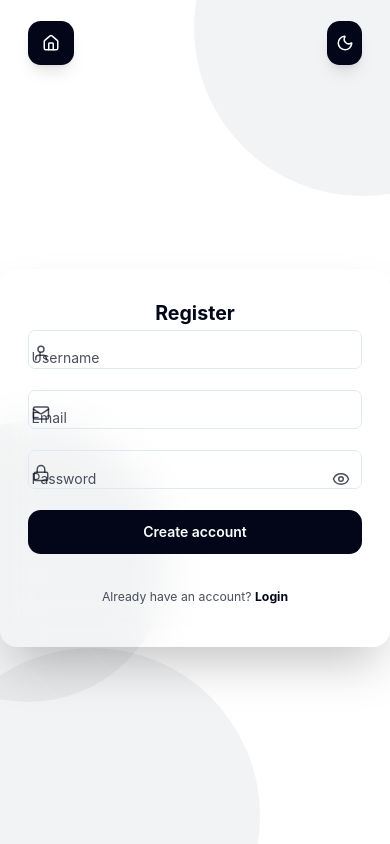
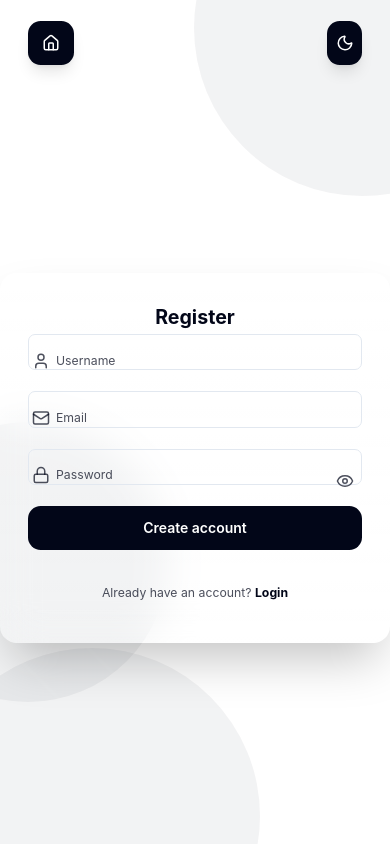
Before and after one commit to Shikhar0805/ResuMind, a React (Vite) app in the folder FRONTEND/: page /register in a window 390 px wide. Built offline with nearby package versions, Linux system fonts and the light colour scheme; no server answers.

Commit message:
Add responsive text sizing and padding to buttons and inputs

```diff
--- a/FRONTEND/src/auth/UI/components/AuthCard.jsx
+++ b/FRONTEND/src/auth/UI/components/AuthCard.jsx
@@ -126,21 +126,21 @@ function FloatingField({ label, type, icon, value, onChange, required }) {
           setIsFilled(e.target.value.length > 0);
           onChange && onChange(e);
         }}
-        className="peer w-full border-0 border-b border-foreground/10 bg-transparent pl-8 pr-10 pb-2 pt-5 text-foreground outline-none focus:border-foreground transition-all placeholder:text-foreground/60"
+        className="peer w-full border-0 border-b border-foreground/10 bg-transparent pl-8 pr-12 pb-2 pt-5 text-sm sm:text-base text-foreground outline-none focus:border-foreground transition-all placeholder:text-foreground/60"
       />
 
       {/* Animated label: uses peer-* utilities and `isFilled` to ensure correct positioning */}
       <label
         htmlFor={id}
-        className={`absolute left-1 pointer-events-none text-foreground/70 transition-all duration-150 ease-in-out ${
-          isFilled ? "top-0 text-xs" : "top-5 text-base peer-focus:top-0 peer-focus:text-xs"
+        className={`absolute left-8 pointer-events-none text-foreground/70 transition-all duration-150 ease-in-out ${
+          isFilled ? "top-0 text-xs" : "top-5 text-sm sm:text-base peer-focus:top-0 peer-focus:text-xs"
         }`}
       >
         {label}
       </label>
 
       {/* Left icon */}
-      <span className="absolute left-1 top-4 text-foreground/70">{icon}</span>
+      <span className="absolute left-1 top-5 text-foreground/70 pointer-events-none">{icon}</span>
 
       {/* Password visibility toggle */}
       {isPassword && (
@@ -148,7 +148,7 @@ function FloatingField({ label, type, icon, value, onChange, required }) {
           type="button"
           aria-label={showPassword ? "Hide password" : "Show password"}
           onClick={() => setShowPassword((s) => !s)}
-          className="absolute right-1 top-2 grid h-10 w-10 place-items-center rounded-md text-foreground/70 hover:bg-foreground/5 transition"
+          className="absolute right-0 top-3 grid h-10 w-10 place-items-center text-foreground/70 hover:text-foreground transition"
         >
           {showPassword ? <EyeOff size={18} /> : <Eye size={18} />}
         </button>
--- a/FRONTEND/src/auth/UI/pages/index.jsx
+++ b/FRONTEND/src/auth/UI/pages/index.jsx
@@ -34,10 +34,7 @@ export function Index() {
       <header className="relative z-10 flex items-center justify-between px-8 py-6">
         <div className="text-2xl font-extrabold text-foreground">ResuMind AI</div>
         <div className="flex items-center gap-2 sm:gap-4">
-          <div className="flex items-center gap-2 sm:gap-4">
-            <button onClick={() => navigate("/login")} className="rounded-xl border border-foreground/10 px-4 py-2 sm:px-6 sm:py-2 text-sm font-semibold text-foreground hover:bg-foreground/5 transition">Sign In</button>
-            <button onClick={() => navigate("/register")} className="rounded-xl bg-foreground px-4 py-2 sm:px-6 sm:py-2 text-sm font-semibold text-background hover:shadow-lg transition">Create Account</button>
-          </div>
+          <button onClick={() => navigate("/login")} className="rounded-xl bg-white px-3 py-2 sm:px-6 sm:py-2 text-xs sm:text-sm font-semibold text-black hover:shadow-lg transition whitespace-nowrap">Sign In</button>
           <HeaderControls />
         </div>
       </header>
@@ -46,12 +43,9 @@ export function Index() {
       <section className="relative z-10 flex flex-col items-center justify-center px-8 py-24">
         <div className="text-center">
           <div className="mb-6 inline-block rounded-full bg-foreground px-4 py-1.5 text-sm font-semibold text-background">AI-Powered Career Tools</div>
-          <h1 className="mb-6 text-5xl font-bold text-foreground md:text-6xl">Ace Your Career Journey</h1>
-          <p className="mb-12 max-w-2xl text-lg text-foreground/80">Upload your resume, analyze job descriptions, detect skill gaps, and generate AI-powered interview questions and ATS-optimized resumes instantly.</p>
-          <div className="mb-24 flex flex-col items-center gap-3 sm:flex-row sm:justify-center">
-            <button onClick={() => navigate("/register")} className="rounded-xl bg-foreground px-8 py-4 font-semibold text-background hover:shadow-lg transition">Get Started →</button>
-            <button onClick={() => navigate("/login")} className="rounded-xl border border-foreground/10 px-6 py-3 font-semibold text-foreground hover:bg-foreground/5 transition">Sign In</button>
-          </div>
+          <h1 className="mb-6 text-4xl sm:text-5xl md:text-6xl font-bold text-foreground">Ace Your Career Journey</h1>
+          <p className="mb-12 max-w-2xl text-base sm:text-lg text-foreground/80">Upload your resume, analyze job descriptions, detect skill gaps, and generate AI-powered interview questions and ATS-optimized resumes instantly.</p>
+          <button onClick={() => navigate("/register")} className="mb-24 rounded-xl bg-foreground px-6 py-3 sm:px-8 sm:py-4 text-sm sm:text-base font-semibold text-background hover:shadow-lg transition">Get Started →</button>
         </div>
       </section>
 
```
